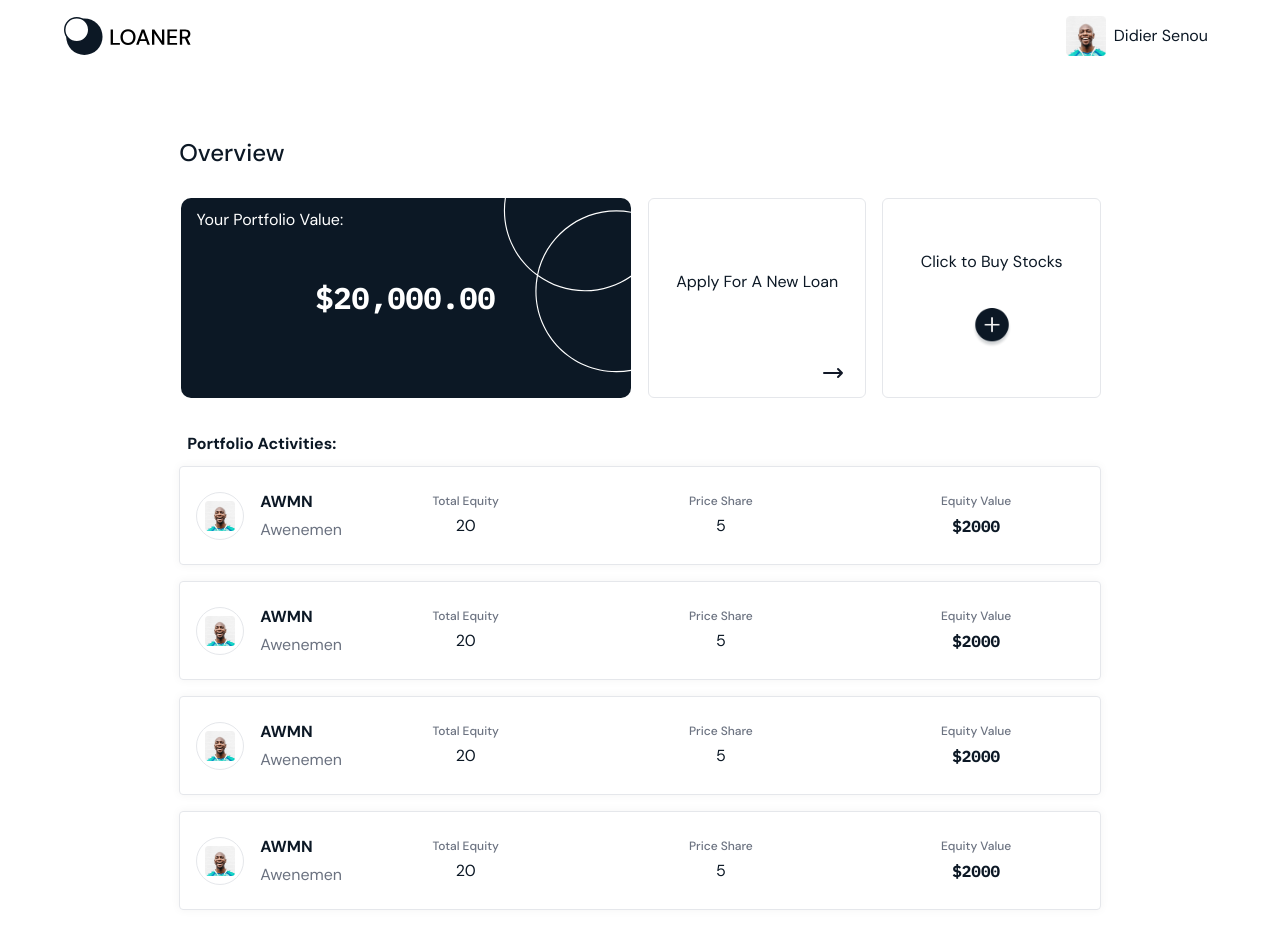
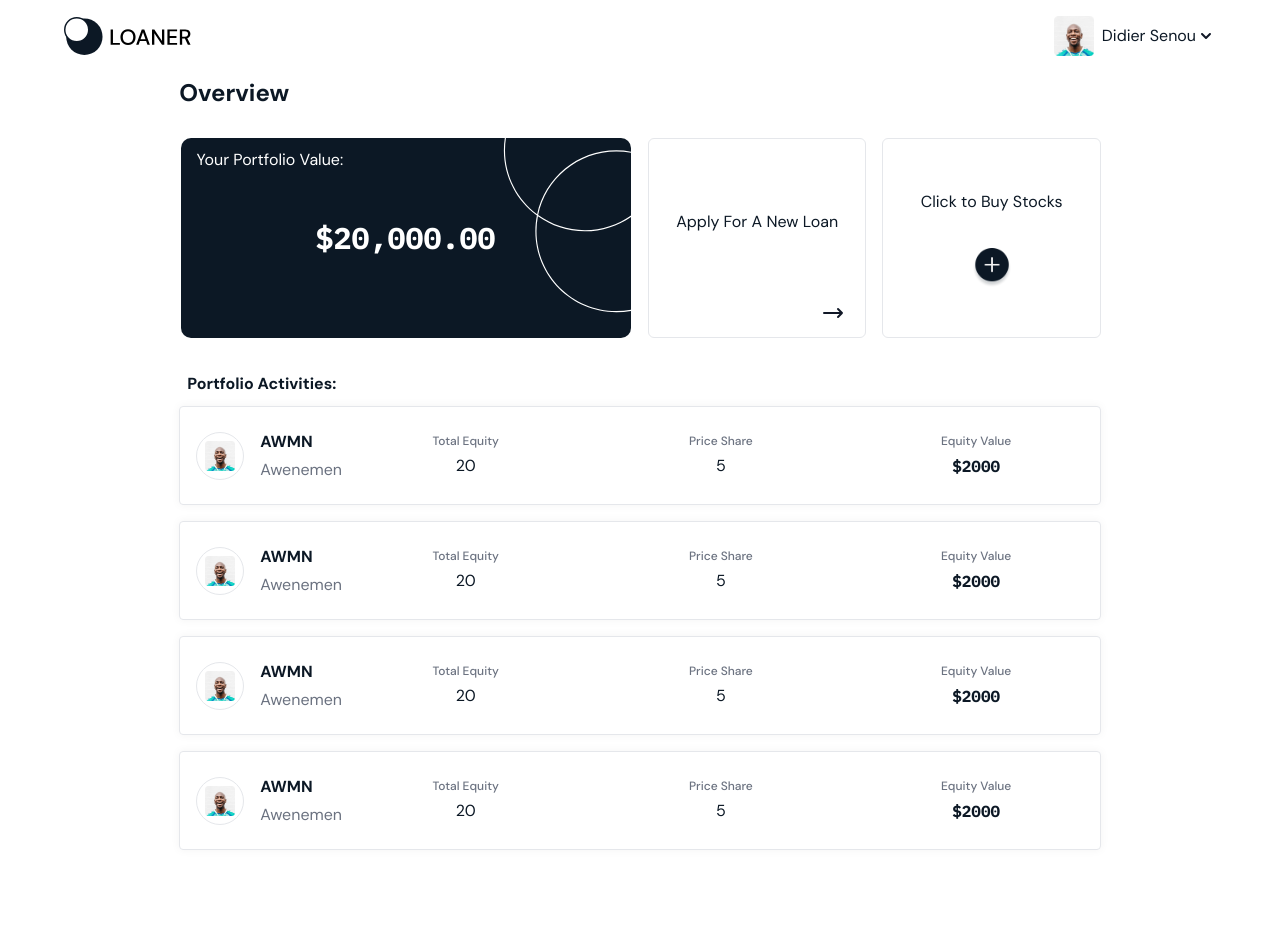
Before and after one commit to EricOgie/ope-fe, a Vue app: page /dashboard in a window 1280 px wide. After the commit the page ends 866 px from the top, so only its background shows below. Built offline with nearby package versions, Linux system fonts and the light colour scheme; what vue3-click-away would draw is missing.

Commit message:
removed excess magins and added little animations

```diff
--- a/src/assets/styles/main.scss
+++ b/src/assets/styles/main.scss
@@ -95,7 +95,7 @@ body {
 .page_container {
   max-width: 95%;
   margin: 1em auto;
-  margin-top: 3em;
+  // margin-top: 3em;
 }
 @media (min-width: 649px) {
   .page_container {
@@ -112,4 +112,16 @@ body {
   justify-content: center;
   background-color: rgba(12, 24, 37, 0.54);
   align-items: center;
+
 }
+.fadeUp {
+  animation: fadeUp .35s ease-in-out;
+}
+@keyframes fadeUp {
+  0% {
+    transform: translateY(100px)
+  }
+  100% {
+    transform : translateY(0px)
+  }
+}
--- a/src/components/reusables_/GoBack.vue
+++ b/src/components/reusables_/GoBack.vue
@@ -1,9 +1,5 @@
 <template>
-  <div
-    v-if="$route.name != 'Overview'"
-    @click="$router.go(-1)"
-    class="back_btn cursor-default select-none flex items-center"
-  >
+  <div @click="$router.go(-1)" class="back_btn cursor-default select-none flex items-center">
     <svg width="24" height="24" viewBox="0 0 24 24" fill="none" xmlns="http://www.w3.org/2000/svg">
       <path
         d="M7 16L3 12M3 12L7 8M3 12L21 12"
--- a/src/components/reusables_/LoanFormModal.vue
+++ b/src/components/reusables_/LoanFormModal.vue
@@ -1,6 +1,6 @@
 <template>
   <div class="overlay">
-    <div class="modal rounded relative" v-click-away="close">
+    <div class="modal fadeUp rounded relative" v-click-away="close">
       <div @click="close" class="absolute right-0 top-0 m-4">
         <svg
           width="24"
--- a/src/components/reusables_/StockCard.vue
+++ b/src/components/reusables_/StockCard.vue
@@ -54,16 +54,16 @@ export default {
 #stockcard {
   box-shadow: 0px 0px 10px rgba(12, 24, 37, 0.05);
 
-  animation-name: fadeInOpacity;
+  animation-name: fadeUpOpacity;
   animation-iteration-count: 1;
   animation-timing-function: ease-in;
   animation-duration: 0.35s;
   animation-delay: calc(var(--order) * 200ms);
 }
-@keyframes fadeInOpacity {
+@keyframes fadeUpOpacity {
   20% {
     opacity: 0;
-    transform: translateY(-40%);
+    transform: translateY(100px);
   }
   100% {
     opacity: 1;
--- a/src/layouts/Header.vue
+++ b/src/layouts/Header.vue
@@ -12,7 +12,23 @@
       <div class="w-10">
         <img class="w-full" src="@/assets/img/Face.png" />
       </div>
-      <span class="hidden sm:block px-2">Didier Senou</span>
+      <span class="hidden sm:block pl-2">Didier Senou</span>
+      <div>
+        <svg
+          width="20"
+          height="20"
+          viewBox="0 0 20 20"
+          fill="none"
+          xmlns="http://www.w3.org/2000/svg"
+        >
+          <path
+            fill-rule="evenodd"
+            clip-rule="evenodd"
+            d="M5.29289 7.29289C5.68342 6.90237 6.31658 6.90237 6.70711 7.29289L10 10.5858L13.2929 7.29289C13.6834 6.90237 14.3166 6.90237 14.7071 7.29289C15.0976 7.68342 15.0976 8.31658 14.7071 8.70711L10.7071 12.7071C10.3166 13.0976 9.68342 13.0976 9.29289 12.7071L5.29289 8.70711C4.90237 8.31658 4.90237 7.68342 5.29289 7.29289Z"
+            fill="#111827"
+          />
+        </svg>
+      </div>
     </div>
   </div>
 </template>
--- a/src/layouts/Index.vue
+++ b/src/layouts/Index.vue
@@ -2,11 +2,11 @@
   <div id="main-page" class="mx-auto pt-4">
     <Header />
     <div class="page_container">
-      <div class="inline-block">
+      <div v-show="$route.name != 'Overview'" class="inline-block">
         <GoBack />
       </div>
       <div>
-        <p class="font-medium text-2xl">{{ $route.name }}</p>
+        <p class="font-bold text-2xl">{{ $route.name }}</p>
       </div>
       <router-view />
     </div>
--- a/src/views/Verify.vue
+++ b/src/views/Verify.vue
@@ -10,12 +10,12 @@
         <div>
           <form class="flex flex-col justify-center items-center">
             <div class="flex items-center justify-center my-2">
-              <input type="number" v-model="first" id="first" maxlength="1" class="border" />
-              <input type="number" v-model="second" id="second" maxlength="1" class="border" />
-              <input type="number" v-model="third" id="third" maxlength="1" class="border" />
-              <input type="number" v-model="fourth" id="fourth" maxlength="1" class="border" />
-              <input type="number" v-model="fifth" id="fifth" maxlength="1" class="border" />
-              <input type="number" v-model="sixth" id="sixth" maxlength="1" class="border" />
+              <input type="tel" v-model="first" id="first" maxlength="1" class="border" />
+              <input type="tel" v-model="second" id="second" maxlength="1" class="border" />
+              <input type="tel" v-model="third" id="third" maxlength="1" class="border" />
+              <input type="tel" v-model="fourth" id="fourth" maxlength="1" class="border" />
+              <input type="tel" v-model="fifth" id="fifth" maxlength="1" class="border" />
+              <input type="tel" v-model="sixth" id="sixth" maxlength="1" class="border" />
             </div>
             <button class="bg-black rounded px-4 py-2 text-white font-medium">Verify</button>
           </form>
```
